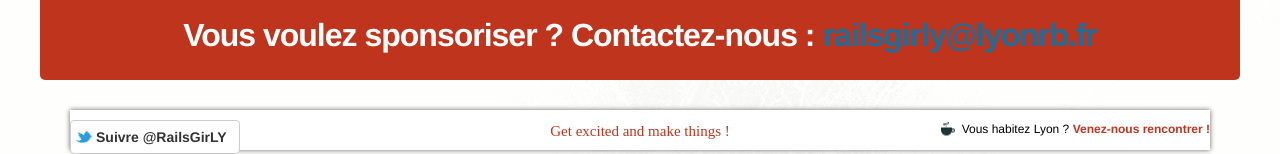
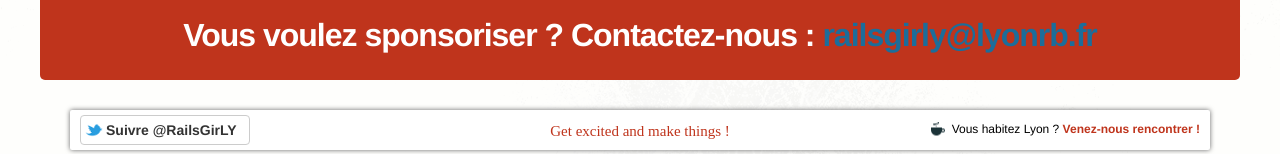
Before and after one commit to lyonrb/railsgirly, a Jekyll site: the page built from index.html, in a window 1280 px wide. Shown: the part 2118-2272 px from the top of the page. Built offline with Jekyll 4.4.1, drawn with Linux system fonts in a browser that asks for light colours; some web fonts are replaced.

Commit message:
fix footer
closes #2. Finally.

```diff
--- a/assets/css/styles.css
+++ b/assets/css/styles.css
@@ -213,14 +213,16 @@ footer {
   font-size: 12px;
   background-color: #fff;
   height: 40px;
-  padding-top: 10px;
+  padding: 10px;
   text-align: center;
-  -moz-box-shadow: 0px 0px 5px 0px #656565;
-  -webkit-box-shadow: 0px 0px 5px 0px #656565;
-  -o-box-shadow: 0px 0px 5px 0px #656565;
+  border-radius: 2px;
   box-shadow: 0px 0px 5px 0px #656565;
-  filter:progid:DXImageTransform.Microsoft.Shadow(color=#656565, Direction=NaN, Strength=5);
 }
+
+footer .btn {
+  display: inline;
+}
+
 footer #social-icons {
   text-align:left;
 }
```
